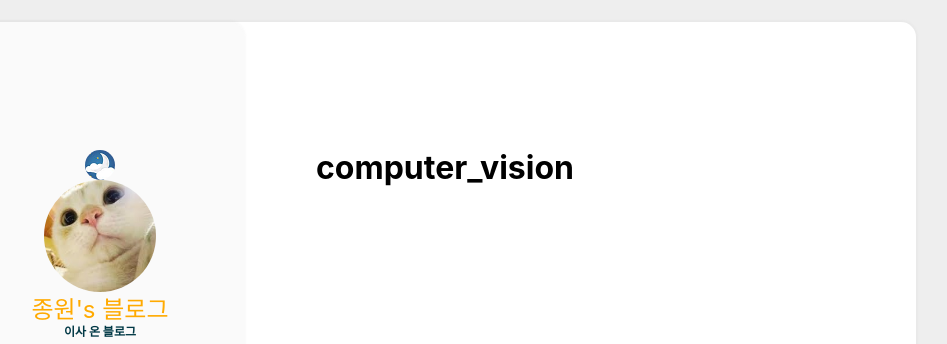
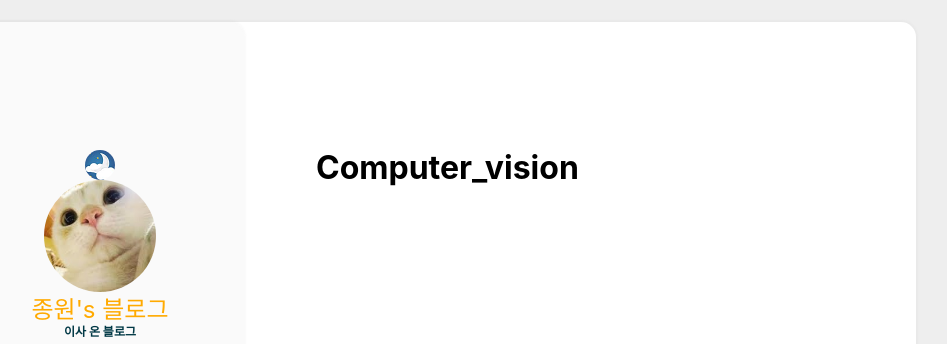
Before and after one commit to jeonjw25/jeonjw25.github.io, a Jekyll site: the page built from categories/Computer_vision.html, in a window 1280 px wide. Shown: the top 344 px of the page, without its empty margins (204-1151 px from the left). Built offline with Jekyll 4.4.1, drawn with Linux system fonts in a browser that asks for light colours.

```diff
--- a/categories/computer_vision.html
+++ b/categories/Computer_vision.html
@@ -1,6 +1,6 @@
 ---
 layout: page
-type: computer_vision
+type: Computer_vision
 ---
 
 {% include archive.html %}
```
